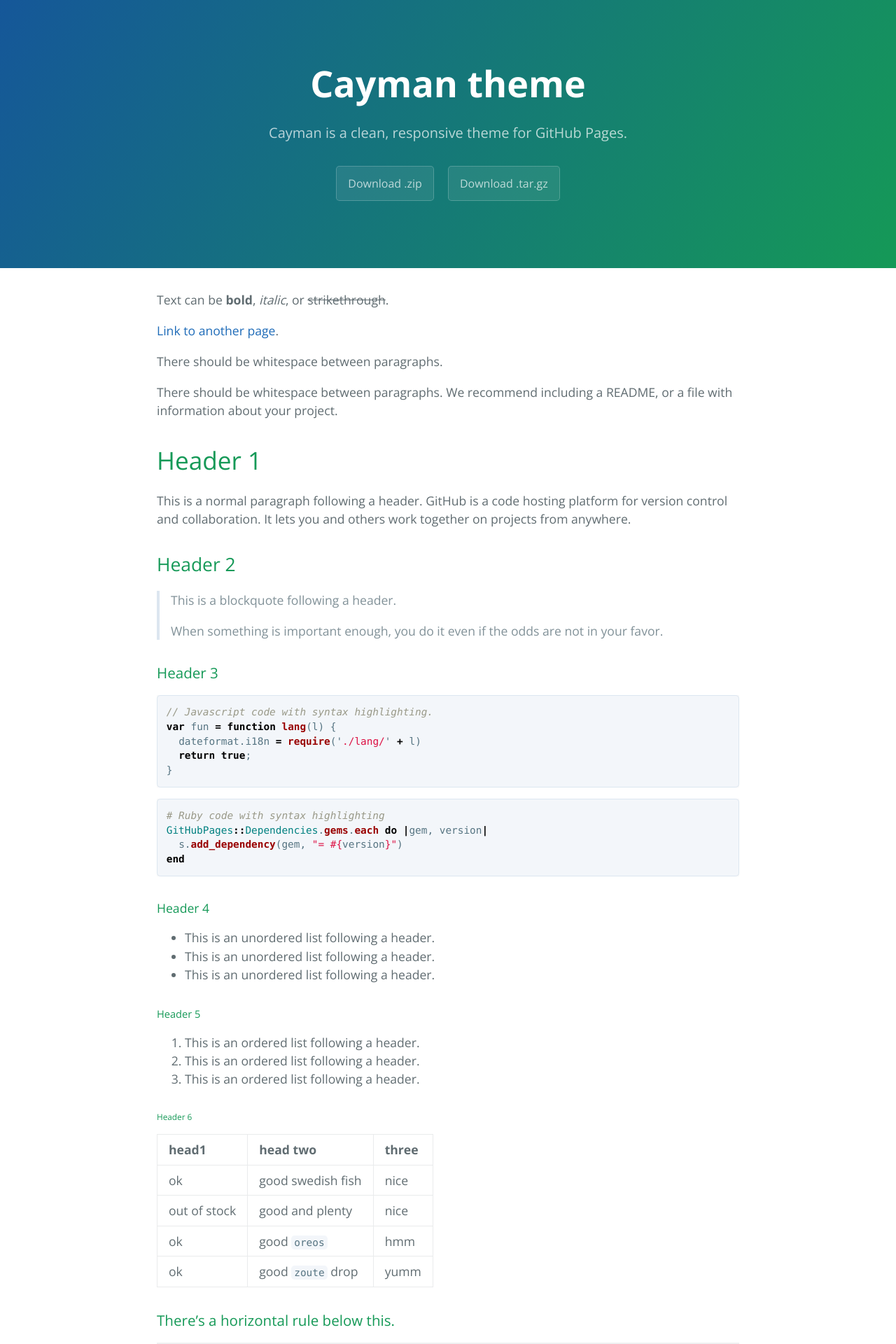
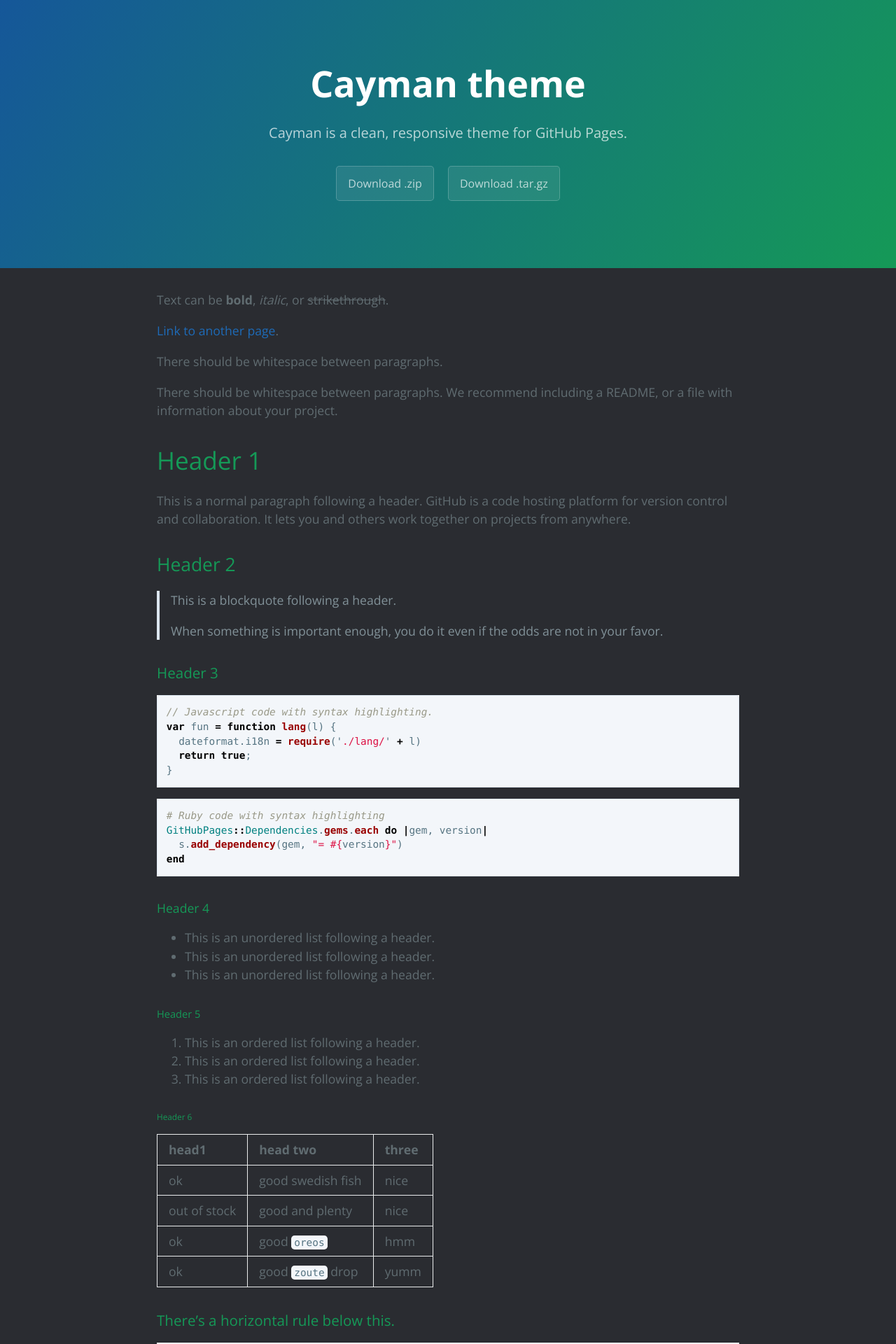
Before and after one commit to 2011Scape/2011scape.github.io, a Jekyll site: the page built from index.md, in a window 1280 px wide. Shown: the top 1920 px of the page at 70% size. Built offline with Jekyll 4.4.1, drawn with Linux system fonts in a browser that asks for light colours.

Commit message:
chore: update to dark

```diff
--- a/_sass/jekyll-theme-cayman.scss
+++ b/_sass/jekyll-theme-cayman.scss
@@ -50,6 +50,10 @@
     background: invert($body-link-color);
     outline: thick solid invert($body-link-color);
   }
+}
+
+body {
+  background-color: #2a2c31;
 }
 
 a {
```
